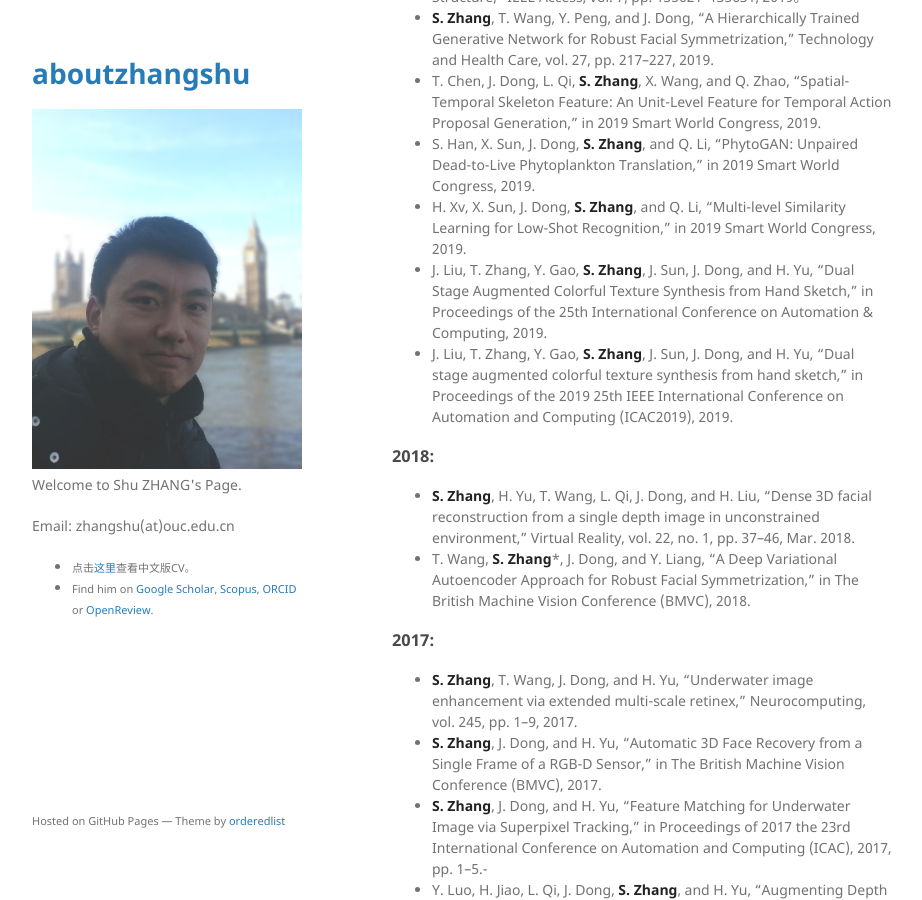
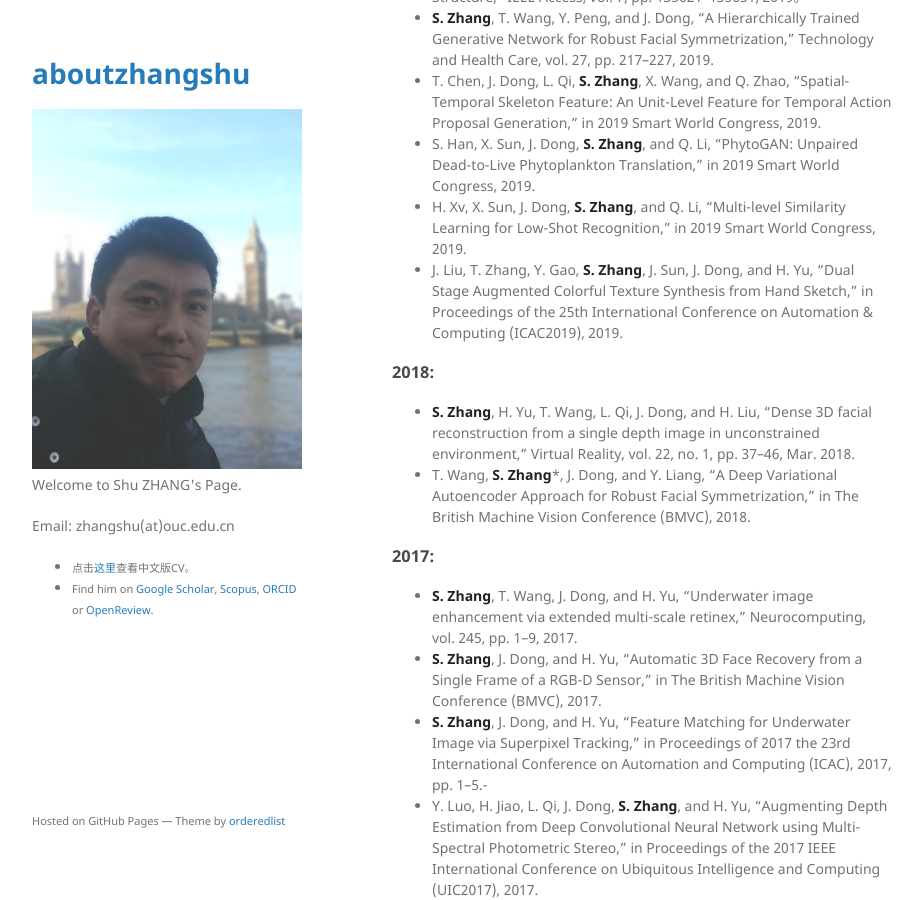
Before and after one commit to jackyspeed/aboutzhangshu, a Jekyll site: the page built from index.md, in a window 1280 px wide and 900 px high, scrolled down 3084 px. Shown: the whole window, without its empty margins (178-1100 px from the left). Built offline with Jekyll 4.4.1, drawn with Linux system fonts in a browser that asks for light colours; our own code applies the rules of GitHub Pages for plain Markdown files.

Commit message:
Update index.md

```diff
--- a/index.md
+++ b/index.md
@@ -98,8 +98,7 @@ Shu Zhang is currently a Associate Professor and Postgraduate supervisor with Oc
 - T. Chen, J. Dong, L. Qi, **S. Zhang**, X. Wang, and Q. Zhao, “Spatial-Temporal Skeleton Feature: An Unit-Level Feature for Temporal Action Proposal Generation,” in 2019 Smart World Congress, 2019.
 - S. Han, X. Sun, J. Dong, **S. Zhang**, and Q. Li, “PhytoGAN: Unpaired Dead-to-Live Phytoplankton Translation,” in 2019 Smart World Congress, 2019.
 - H. Xv, X. Sun, J. Dong, **S. Zhang**, and Q. Li, “Multi-level Similarity Learning for Low-Shot Recognition,” in 2019 Smart World Congress, 2019.
-- J. Liu, T. Zhang, Y. Gao, **S. Zhang**, J. Sun, J. Dong, and H. Yu, “Dual Stage Augmented Colorful Texture Synthesis from Hand Sketch,” in Proceedings of the 25th International Conference on Automation & Computing, 2019.
-- J. Liu, T. Zhang, Y. Gao, **S. Zhang**, J. Sun, J. Dong, and H. Yu, "Dual stage augmented colorful texture synthesis from hand sketch," in Proceedings of the 2019 25th IEEE International Conference on Automation and Computing (ICAC2019), 2019.
+- J. Liu, T. Zhang, Y. Gao, **S. Zhang**, J. Sun, J. Dong, and H. Yu, “Dual Stage Augmented Colorful Texture Synthesis from Hand Sketch,” in Proceedings of the 25th International Conference on Automation & Computing (ICAC2019), 2019.
 
 
 ### 2018:
```
